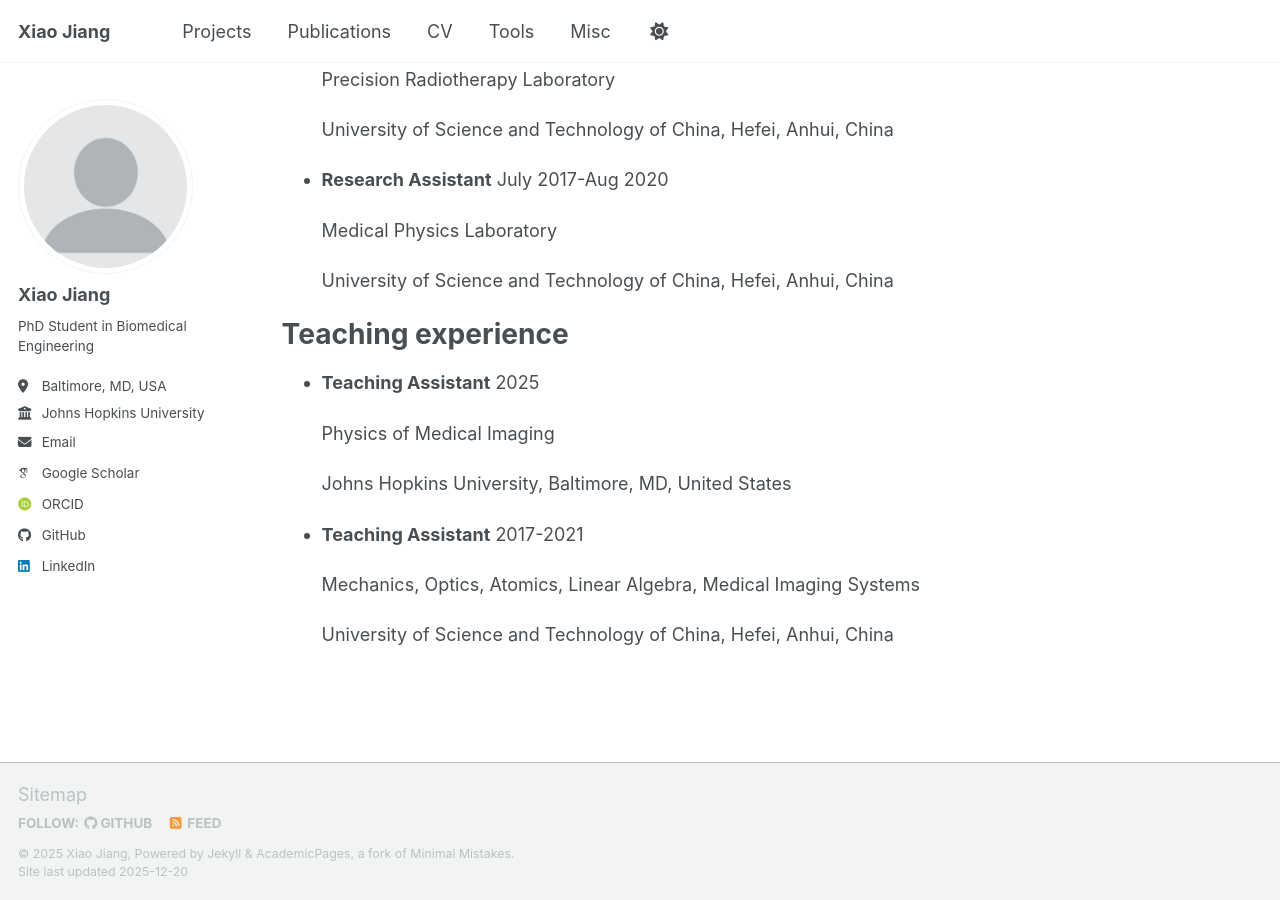
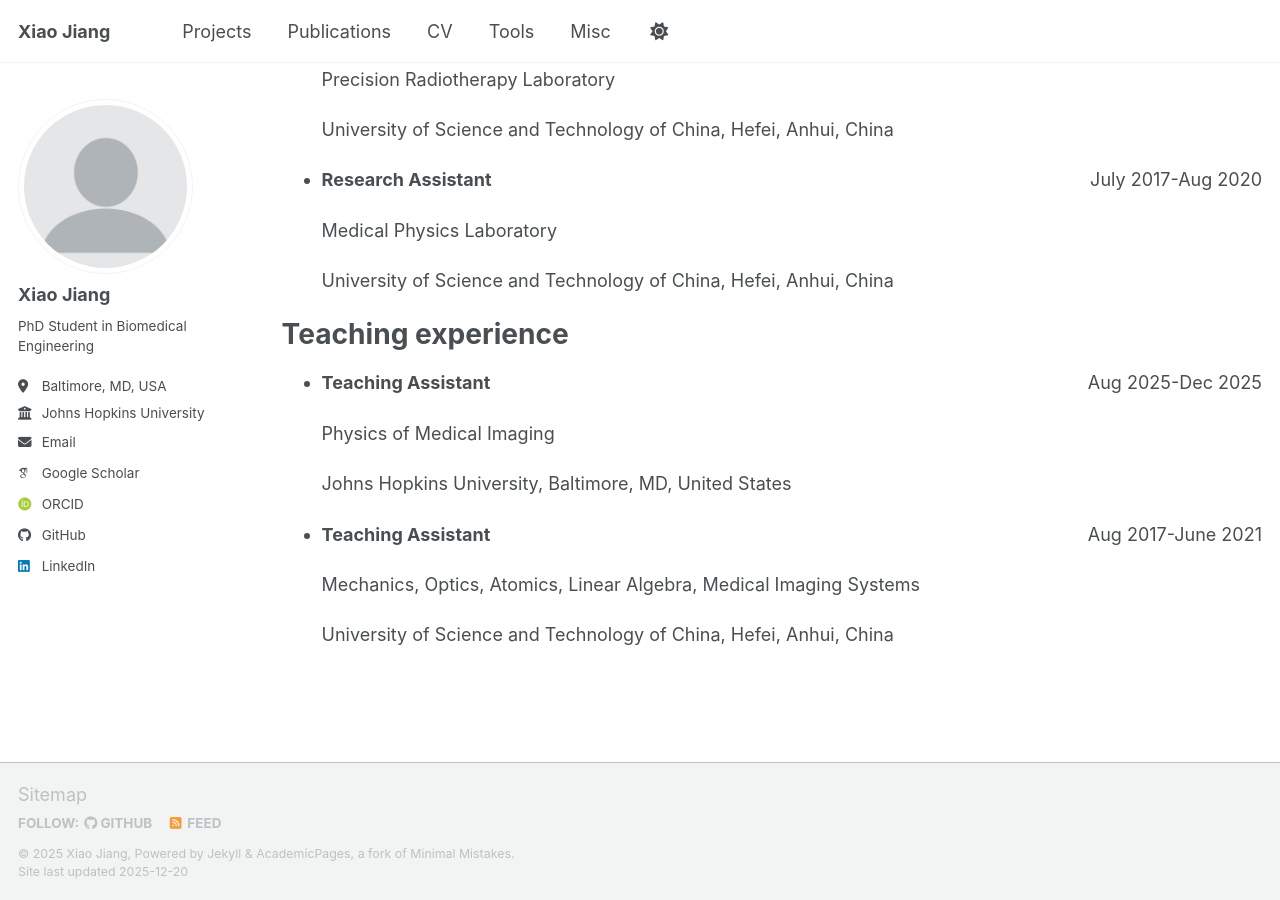
Before and after one commit to Xiao-Jiang-22/Xiao-Jiang-22.github.io, a Jekyll site: the page built from _pages/cv.md, in a window 1280 px wide and 900 px high, scrolled down 683 px. Built offline with Jekyll 4.4.1, drawn with Linux system fonts in a browser that asks for light colours; some web fonts are replaced; a script bundle is joined from its source files by our own code; library files that are not in the unit come from our copies.

Commit message:
Update cv.md

```diff
--- a/_pages/cv.md
+++ b/_pages/cv.md
@@ -11,33 +11,33 @@
 
 Education
 ======
-* **Ph.D in Biomedical Engineering** 2022-present
+* **Ph.D in Biomedical Engineering** <span style="float:right;">2022-present</span>
 
   Johns Hopkins University, Baltimore, MD, United States
 
-* **M.S. in Physics** 2019-2022
+* **M.S. in Physics** <span style="float:right;">2019-2022</span>
 
   University of Science and Technology of China, Hefei, Anhui, China
 
-* **B.S. in Physics** 2015-2019
+* **B.S. in Physics** <span style="float:right;">2015-2019</span>
 
   University of Science and Technology of China, Hefei, Anhui, China
 
 Research experience
 ======
-* **Research Assistant** May 2022-present
+* **Research Assistant** <span style="float:right;">May 2022-present</span>
 
   The Advanced Imaging Algorithms and Instrumentation Laboratory
 
   Johns Hopkins University, Baltimore, MD, United States
 
-* **Research Assistant** Aug 2020-May 2022
+* **Research Assistant** <span style="float:right;">Aug 2020-May 2022</span>
 
   Precision Radiotherapy Laboratory
 
   University of Science and Technology of China, Hefei, Anhui, China
 
-* **Research Assistant** July 2017-Aug 2020
+* **Research Assistant** <span style="float:right;">July 2017-Aug 2020</span>
 
   Medical Physics Laboratory
 
@@ -45,13 +45,13 @@
 
 Teaching experience
 ======
-* **Teaching Assistant** 2025
+* **Teaching Assistant** <span style="float:right;">Aug 2025-Dec 2025</span>
 
   Physics of Medical Imaging
 
   Johns Hopkins University, Baltimore, MD, United States
 
-* **Teaching Assistant** 2017-2021
+* **Teaching Assistant** <span style="float:right;">Aug 2017-June 2021</span>
 
   Mechanics, Optics, Atomics, Linear Algebra, Medical Imaging Systems
 
```
